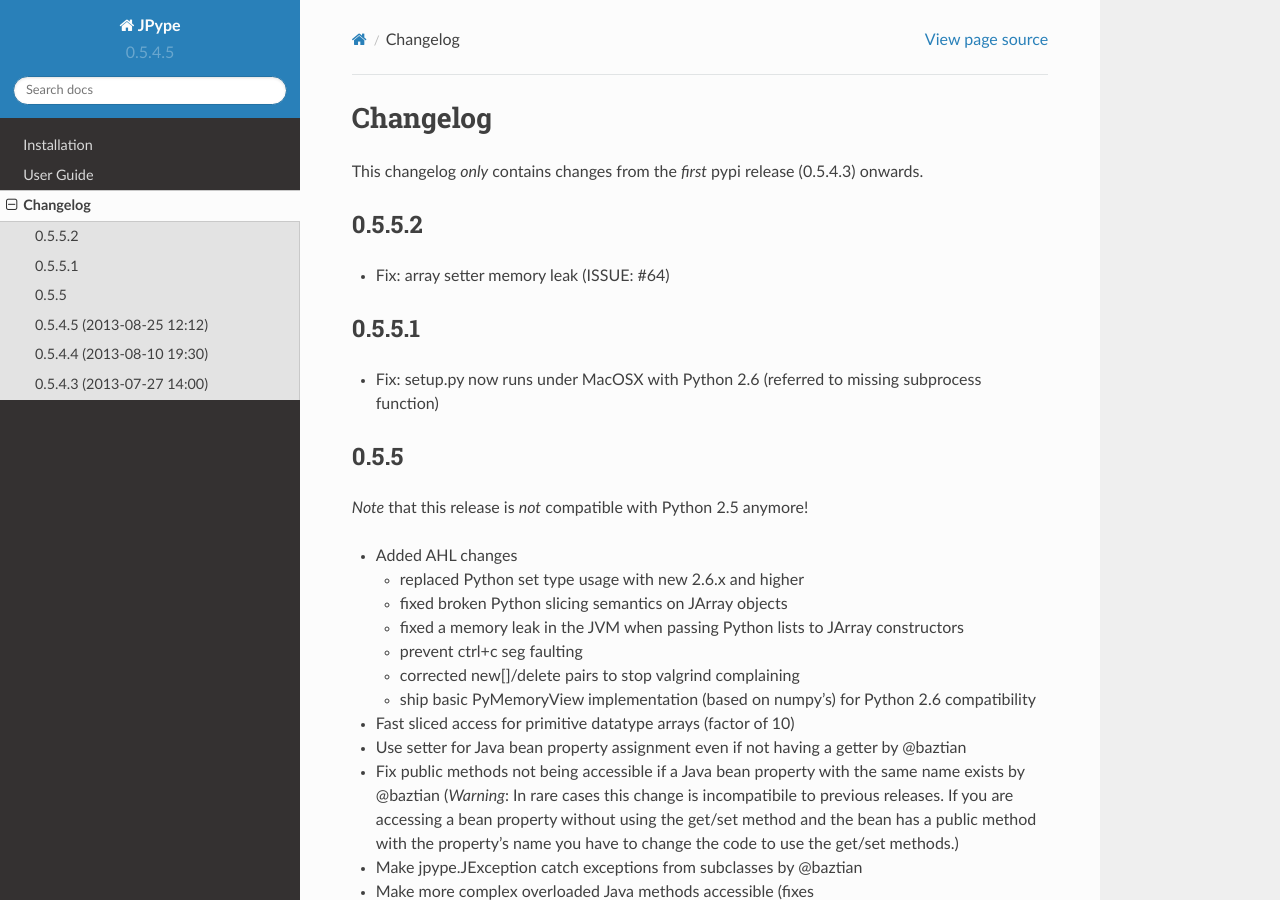
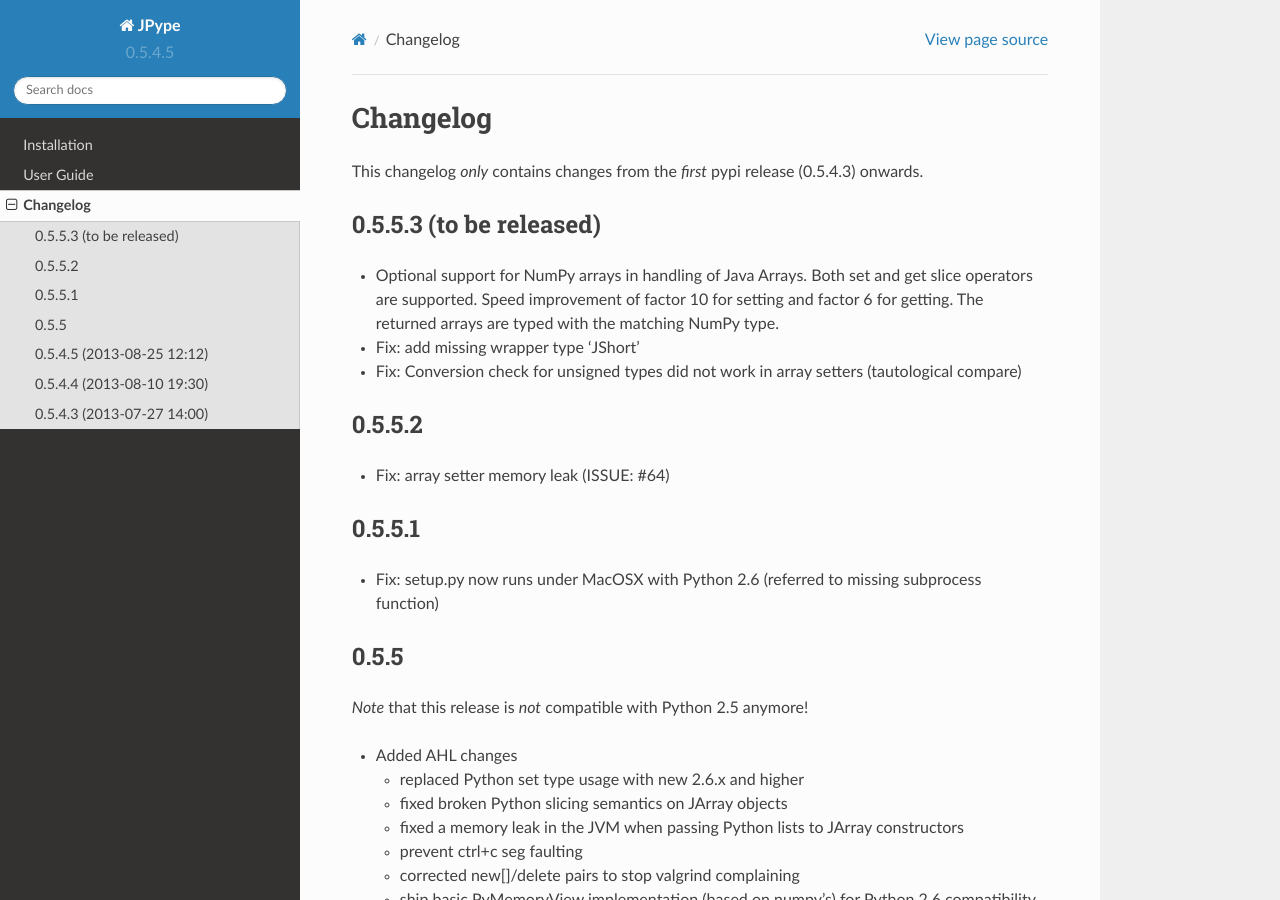
Before and after one commit to jpype-project/jpype, a Sphinx documentation site: the page built from doc/CHANGELOG.rst, in a window 1280 px wide and 900 px high. Built offline with Sphinx 7.4.7 and the Read the Docs theme 2.0.0, drawn with Linux system fonts in a browser that asks for light colours.

Commit message:
[primitive arrays] * fixed minor issues                    * added entries to Changelog

```diff
--- a/doc/CHANGELOG.rst
+++ b/doc/CHANGELOG.rst
@@ -2,6 +2,14 @@
 =========
 
 This changelog *only* contains changes from the *first* pypi release (0.5.4.3) onwards.
+
+0.5.5.3 (to be released)
+----------------------
+* Optional support for NumPy arrays in handling of Java Arrays. Both set and get
+  slice operators are supported. Speed improvement of factor 10 for setting and
+  factor 6 for getting. The returned arrays are typed with the matching NumPy type.
+* Fix: add missing wrapper type 'JShort'
+* Fix: Conversion check for unsigned types did not work in array setters (tautological compare)
 
 0.5.5.2
 ----------------------
```
Also changed, not shown: 2 other files.
